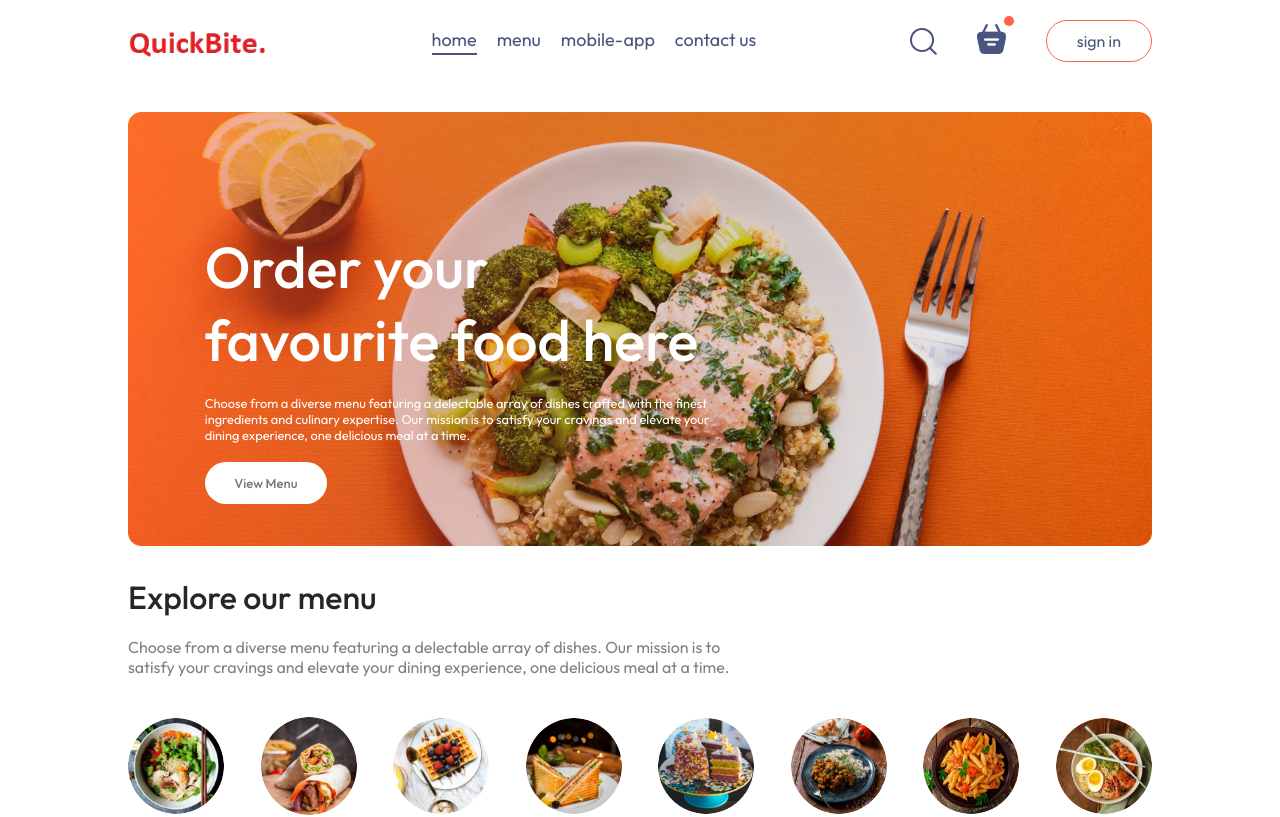
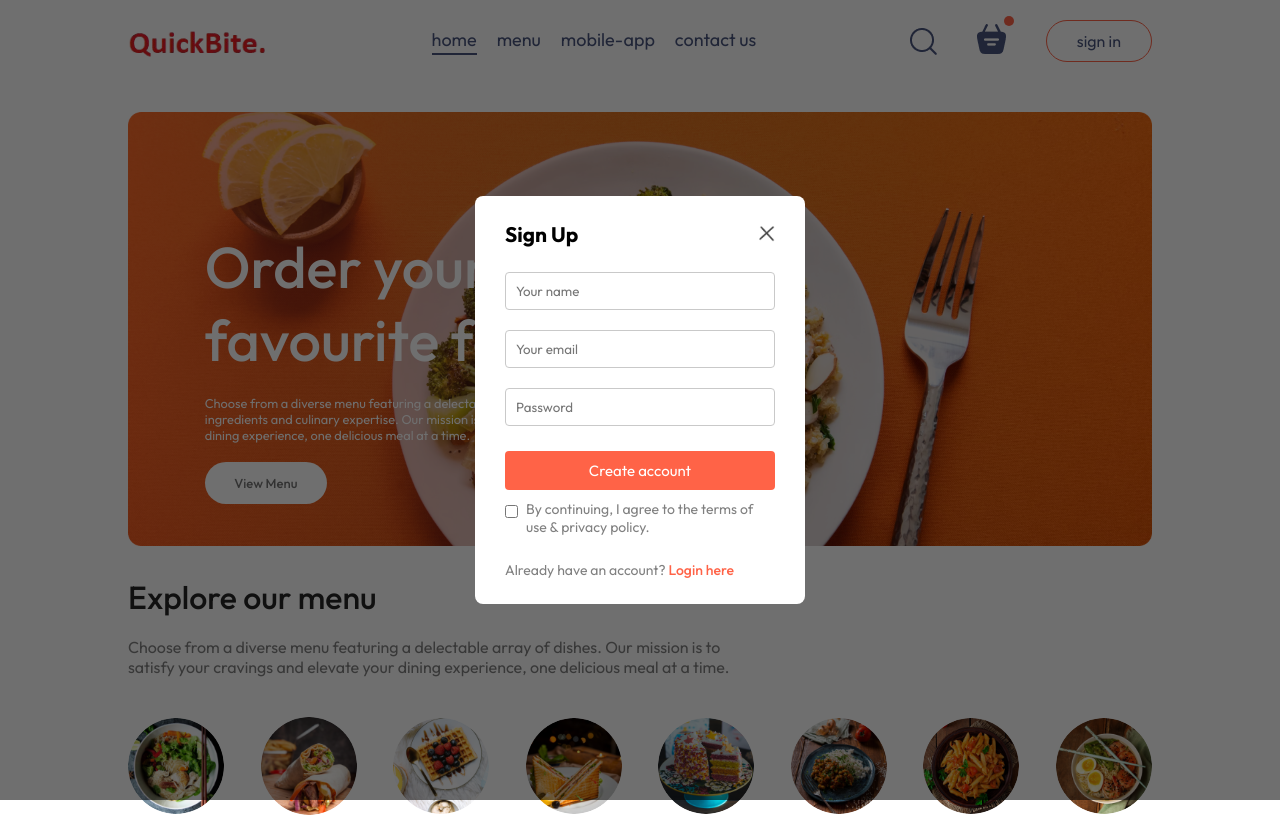
Before and after one commit to baskaranjeeva/eCom, a React (Vite) app: page / in a window 1280 px wide. Shown: the top 817 px of the page. Built offline with nearby package versions, Linux system fonts and the light colour scheme.

Commit message:
Login Popup page

```diff
--- a/src/App.jsx
+++ b/src/App.jsx
@@ -6,12 +6,16 @@
 import Home from "./pages/Home/Home";
 import PlaceOrder from "./pages/PlaceOrder/PlaceOrder";
 import Footer from "./components/Footer/Footer";
+import LoginPopup from "./components/LoginPopup/LoginPopup";
 
 function App() {
+  const [showLogin, setShowLogin] = useState(true);
+
   return (
     <>
+      {showLogin ? <LoginPopup setShowLogin={setShowLogin} /> : <></>}
       <div className="app">
-        <Navbar />
+        <Navbar setShowLogin={setShowLogin} />
         <Routes>
           <Route path="/" element={<Home />} />
           <Route path="/cart" element={<Cart />} />
--- /dev/null
+++ b/src/components/LoginPopup/LoginPopup.css
@@ -0,0 +1,69 @@
+.login-popup {
+  position: absolute;
+  z-index: 1;
+  width: 100%;
+  height: 100%;
+  background-color: #00000090;
+  display: grid;
+}
+.login-popup-container {
+  place-self: center;
+  width: max(23vw, 330px);
+  color: #808080;
+  background-color: white;
+  display: flex;
+  flex-direction: column;
+  gap: 25px;
+  padding: 25px 30px;
+  border-radius: 8px;
+  font-size: 14px;
+  animation: fadeIn 0.5s;
+}
+.login-popup-title {
+  display: flex;
+  justify-content: space-between;
+  align-items: center;
+  color: black;
+}
+.login-popup-title img {
+  width: 16px;
+  cursor: pointer;
+}
+.login-popup-inputs {
+  display: flex;
+  flex-direction: column;
+  gap: 20px;
+}
+
+.login-popup-inputs input {
+  outline: none;
+  border: 1px solid #c9c9c9;
+  padding: 10px;
+  border-radius: 4px;
+}
+
+.login-popup-container button {
+  border: none;
+  padding: 10px;
+  border-radius: 4px;
+  color: white;
+  background-color: tomato;
+  font-size: 15px;
+  cursor: pointer;
+}
+
+.login-popup-contition {
+  display: flex;
+  align-items: start;
+  gap: 8px;
+  margin-top: -15px;
+}
+.login-popup-contition input {
+  margin-top: 5px;
+}
+
+.login-popup p span {
+  color: tomato;
+  font-weight: 500;
+  cursor: pointer;
+}
--- /dev/null
+++ b/src/components/LoginPopup/LoginPopup.jsx
@@ -0,0 +1,47 @@
+import React, { useState } from "react";
+import "./LoginPopup.css";
+import { assets } from "../../assets/assets";
+const LoginPopup = ({ setShowLogin }) => {
+  const [currState, setCurrState] = useState("Sign Up");
+  return (
+    <div className="login-popup">
+      <form action="" className="login-popup-container">
+        <div className="login-popup-title">
+          <h2>{currState}</h2>
+          <img
+            onClick={() => setShowLogin(false)}
+            src={assets.cross_icon}
+            alt=""
+          />
+        </div>
+        <div className="login-popup-inputs">
+          {currState === "Login" ? (
+            <></>
+          ) : (
+            <input type="text" placeholder="Your name" required />
+          )}
+          <input type="email" placeholder="Your email" required />
+          <input type="password" placeholder="Password" required />
+        </div>
+        <button>{currState === "Sign Up" ? "Create account" : "Login"}</button>
+        <div className="login-popup-contition">
+          <input type="checkbox" required />
+          <p>By continuing, I agree to the terms of use & privacy policy.</p>
+        </div>
+        {currState === "Login" ? (
+          <p>
+            Create a new account?{" "}
+            <span onClick={() => setCurrState("Sign Up")}>Click here</span>
+          </p>
+        ) : (
+          <p>
+            Already have an account?{" "}
+            <span onClick={() => setCurrState("Login")}>Login here</span>
+          </p>
+        )}
+      </form>
+    </div>
+  );
+};
+
+export default LoginPopup;
--- a/src/components/Navbar/Navbar.jsx
+++ b/src/components/Navbar/Navbar.jsx
@@ -2,7 +2,7 @@
 import "./Navbar.css";
 import { assets } from "../../assets/assets";
 import { Link } from "react-router-dom";
-const Navbar = () => {
+const Navbar = ({ setShowLogin }) => {
   const [menu, setMenu] = useState("home");
 
   return (
@@ -44,7 +44,13 @@
           <img src={assets.basket_icon} alt="" />
           <div className="dot"></div>
         </div>
-        <button>sign in</button>
+        <button
+          onClick={() => {
+            setShowLogin(true);
+          }}
+        >
+          sign in
+        </button>
       </div>
     </div>
   );
```
